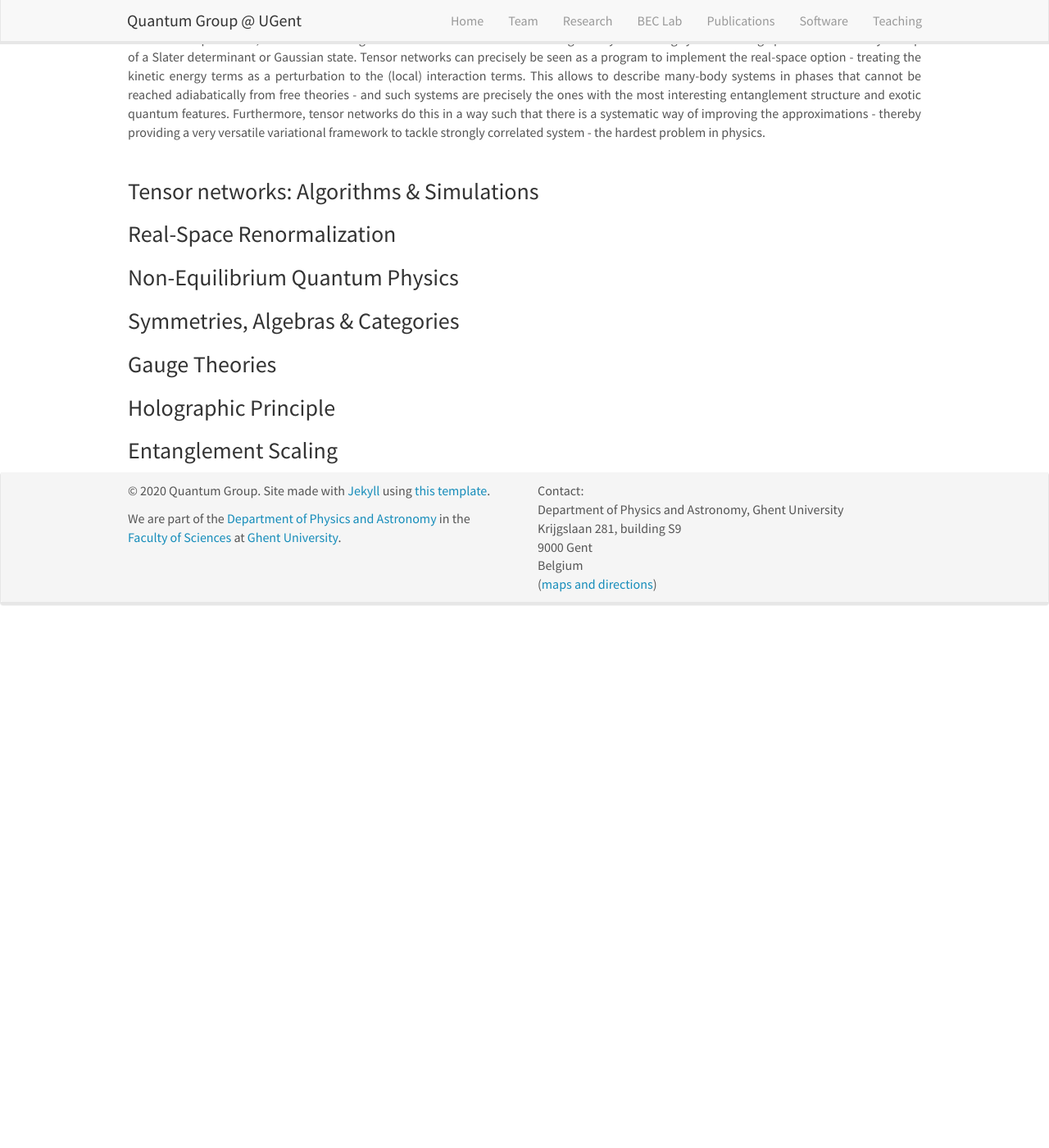
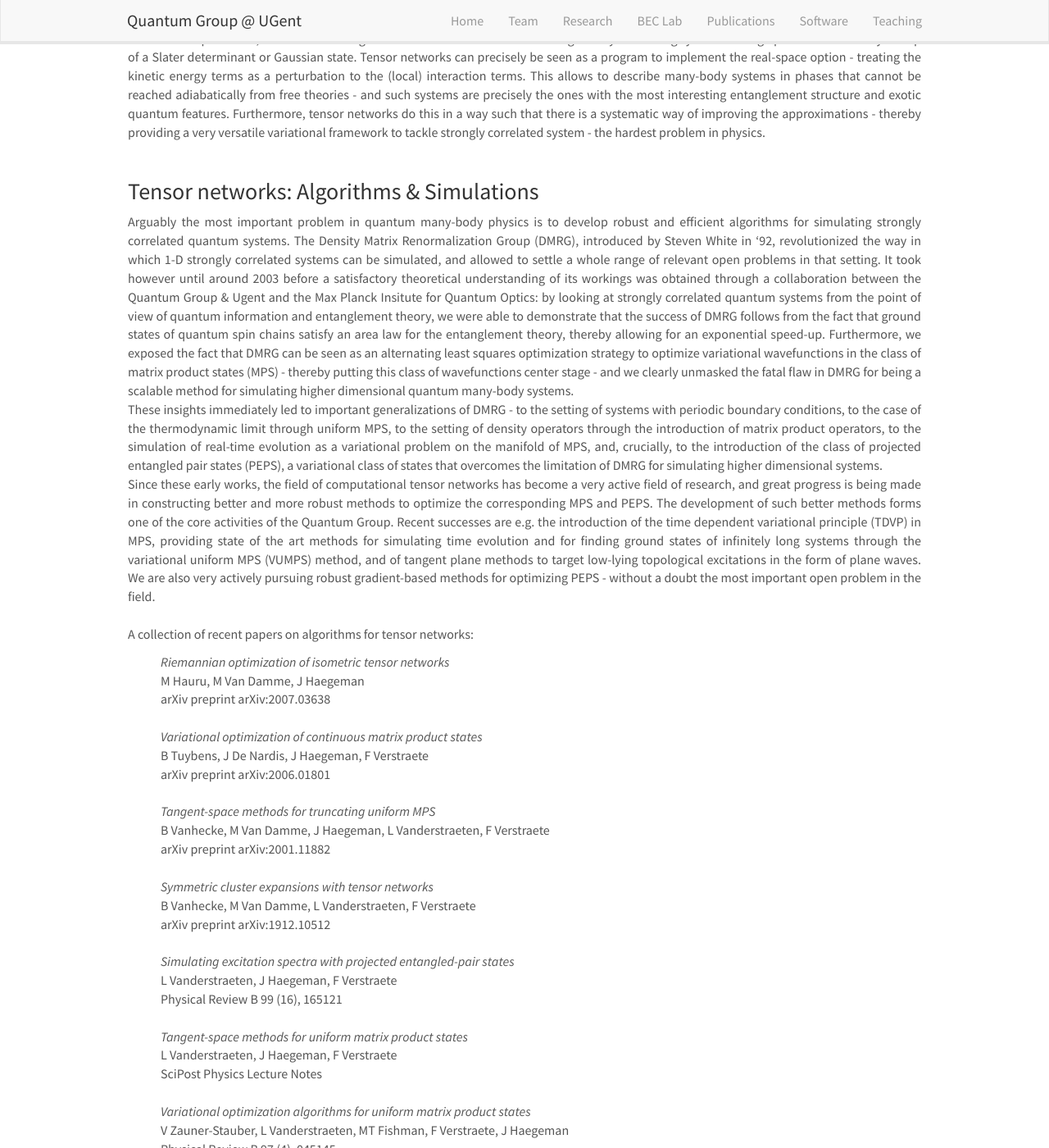
Before and after one commit to quantumghent/quantumghent.github.io, a Jekyll site: the page built from _pages/research.md, in a window 1280 px wide and 1400 px high, scrolled down 9429 px. Shown: the whole window at 82% size. Built offline with Jekyll 4.4.1, drawn with Linux system fonts in a browser that asks for light colours; nearby versions of some CDN libraries; before the commit the page ends 10189 px from its top, so only the background shows below that.

Commit message:
Update research.md

```diff
--- a/_pages/research.md
+++ b/_pages/research.md
@@ -742,6 +742,45 @@ A main characteristic of strongly correlated systems is the fact that they are m
 </p>
 
 ### Tensor networks: Algorithms & Simulations
+<p style="text-align:justify">
+
+Arguably the most important problem in quantum many-body physics is to develop robust and efficient algorithms for simulating strongly correlated quantum systems. The Density Matrix Renormalization Group (DMRG), introduced by Steven White in '92, revolutionized the way in which 1-D strongly correlated systems can be simulated, and allowed to settle a whole range of relevant open problems in that setting. It took however until around 2003 before a satisfactory theoretical understanding of its workings was obtained through a collaboration between the Quantum Group & Ugent and the Max Planck Insitute for Quantum Optics: by looking at strongly correlated quantum systems from the point of view of quantum information and entanglement theory, we were able to demonstrate that the success of DMRG follows from the fact that ground states of quantum spin chains satisfy an area law for the entanglement theory, thereby allowing for an exponential speed-up. Furthermore, we exposed the fact that DMRG can be seen as an alternating least squares optimization strategy to optimize variational wavefunctions in the class of matrix product states (MPS) - thereby putting this class of wavefunctions center stage - and we clearly unmasked the fatal flaw in DMRG for being a scalable method for simulating higher dimensional quantum many-body systems.<br>
+These insights immediately led to important generalizations of DMRG - to the setting of systems with periodic boundary conditions, to the case of the thermodynamic limit through uniform MPS, to the setting of density operators through the introduction of matrix product operators, to the simulation of real-time evolution as a variational problem on the manifold of MPS, and, crucially, to the introduction of the class of projected entangled pair states (PEPS), a variational class of states that overcomes the limitation of DMRG for simulating higher dimensional systems.<br>
+Since these early works,  the field of computational tensor networks has become a very active field of research, and great progress is being made in constructing better and more robust methods to optimize the corresponding MPS and PEPS. The development of such better methods forms one of the core activities of the Quantum Group. Recent successes are e.g. the introduction of the time dependent variational principle (TDVP) in MPS, providing state of the art methods for simulating time evolution and for finding ground states of infinitely long systems through the variational uniform MPS (VUMPS) method, and of tangent plane methods to target low-lying topological excitations in the form of plane waves. We are also very actively pursuing robust gradient-based methods for optimizing PEPS - without a doubt the most important open problem in the field. <br><br>
+
+A collection of recent papers on algorithms for tensor networks:
+</p>
+<p style="margin-left: 40px">
+
+<i> Riemannian optimization of isometric tensor networks </i> <br>
+M Hauru, M Van Damme, J Haegeman<br>
+arXiv preprint arXiv:2007.03638<br><br>
+
+<i> Variational optimization of continuous matrix product states </i> <br>
+B Tuybens, J De Nardis, J Haegeman, F Verstraete<br>
+arXiv preprint arXiv:2006.01801<br><br>
+
+<i> Tangent-space methods for truncating uniform MPS </i> <br>
+B Vanhecke, M Van Damme, J Haegeman, L Vanderstraeten,  F Verstraete<br>
+arXiv preprint arXiv:2001.11882<br><br>
+
+<i> Symmetric cluster expansions with tensor networks </i> <br>
+B Vanhecke, M Van Damme, L Vanderstraeten, F Verstraete<br>
+arXiv preprint arXiv:1912.10512<br><br>
+
+<i> Simulating excitation spectra with projected entangled-pair states </i> <br>
+L Vanderstraeten, J Haegeman, F Verstraete<br>
+Physical Review B 99 (16), 165121<br><br>
+
+<i> Tangent-space methods for uniform matrix product states </i> <br>
+L Vanderstraeten, J Haegeman, F Verstraete<br>
+SciPost Physics Lecture Notes<br><br>
+
+<i> Variational optimization algorithms for uniform matrix product states </i> <br>
+V Zauner-Stauber, L Vanderstraeten, MT Fishman, F Verstraete, J Haegeman<br>
+Physical Review B 97 (4), 045145<br><br>
+
+</p>
 
 ### Real-Space Renormalization
 
```
